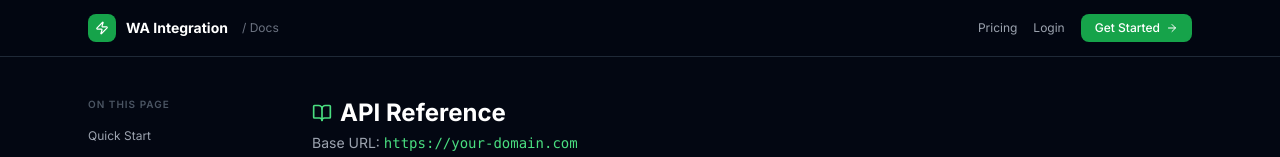
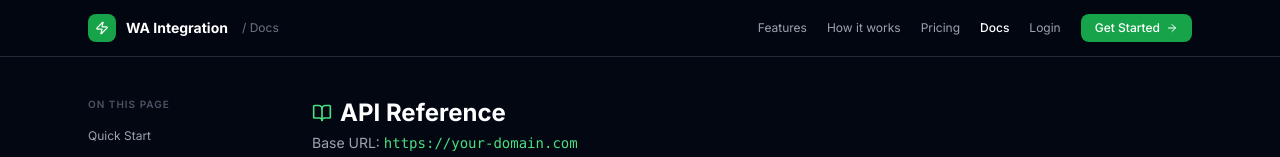
Before and after one commit to josapratama/wabridge, a React (Vite) app: page /public-docs in a window 1280 px wide. Shown: the top 157 px of the page. Built offline with nearby package versions, Linux system fonts and the light colour scheme.

Commit message:
refactor(nav): extract PublicNav component for consistent header across all public pages; add back button to login/register

```diff
--- /dev/null
+++ b/src/components/PublicNav.tsx
@@ -0,0 +1,72 @@
+import { Link, useLocation } from "react-router-dom";
+import { Zap, ArrowRight } from "lucide-react";
+
+const links = [
+  { to: "/#features", label: "Features", external: true },
+  { to: "/#how-it-works", label: "How it works", external: true },
+  { to: "/pricing", label: "Pricing", external: false },
+  { to: "/public-docs", label: "Docs", external: false },
+];
+
+export default function PublicNav() {
+  const { pathname } = useLocation();
+
+  return (
+    <nav className="border-b border-gray-800 sticky top-0 z-50 bg-gray-950/90 backdrop-blur-sm">
+      <div className="max-w-6xl mx-auto px-6 h-14 flex items-center justify-between">
+        {/* Logo */}
+        <Link to="/" className="flex items-center gap-2.5">
+          <div className="w-7 h-7 rounded-lg bg-brand-600 flex items-center justify-center">
+            <Zap className="w-3.5 h-3.5 text-white" />
+          </div>
+          <span className="text-sm font-bold text-white">WA Integration</span>
+          {pathname === "/public-docs" && (
+            <span className="text-xs text-gray-500 ml-1">/ Docs</span>
+          )}
+          {pathname === "/pricing" && (
+            <span className="text-xs text-gray-500 ml-1">/ Pricing</span>
+          )}
+        </Link>
+
+        {/* Links */}
+        <div className="flex items-center gap-5">
+          {links.map((link) =>
+            link.external ? (
+              <a
+                key={link.to}
+                href={link.to}
+                className="text-xs text-gray-400 hover:text-white transition-colors hidden sm:block"
+              >
+                {link.label}
+              </a>
+            ) : (
+              <Link
+                key={link.to}
+                to={link.to}
+                className={`text-xs transition-colors hidden sm:block ${
+                  pathname === link.to
+                    ? "text-white font-medium"
+                    : "text-gray-400 hover:text-white"
+                }`}
+              >
+                {link.label}
+              </Link>
+            ),
+          )}
+          <Link
+            to="/login"
+            className="text-xs text-gray-400 hover:text-white transition-colors"
+          >
+            Login
+          </Link>
+          <Link
+            to="/register"
+            className="inline-flex items-center gap-1.5 px-3.5 py-1.5 bg-brand-600 hover:bg-brand-500 text-white text-xs font-medium rounded-lg transition-colors"
+          >
+            Get Started <ArrowRight className="w-3 h-3" />
+          </Link>
+        </div>
+      </div>
+    </nav>
+  );
+}
--- a/src/pages/Landing.tsx
+++ b/src/pages/Landing.tsx
@@ -1,4 +1,5 @@
 import { Link } from "react-router-dom";
+import PublicNav from "../components/PublicNav";
 import {
   Zap,
   MessageSquare,
@@ -177,61 +178,7 @@ const steps = [
 export default function Landing() {
   return (
     <div className="min-h-screen bg-gray-950 text-gray-100">
-      {/* Nav */}
-      <nav className="border-b border-gray-800 sticky top-0 z-50 bg-gray-950/90 backdrop-blur-sm">
-        <div className="max-w-6xl mx-auto px-6 h-14 flex items-center justify-between">
-          <div className="flex items-center gap-2.5">
-            <div className="w-7 h-7 rounded-lg bg-brand-600 flex items-center justify-center">
-              <Zap className="w-3.5 h-3.5 text-white" />
-            </div>
-            <span className="text-sm font-bold text-white">WA Integration</span>
-          </div>
-          <div className="flex items-center gap-6">
-            <a
-              href="#features"
-              className="text-xs text-gray-400 hover:text-white transition-colors hidden sm:block"
-            >
-              Features
-            </a>
-            <a
-              href="#how-it-works"
-              className="text-xs text-gray-400 hover:text-white transition-colors hidden sm:block"
-            >
-              How it works
-            </a>
-            <a
-              href="#api"
-              className="text-xs text-gray-400 hover:text-white transition-colors hidden sm:block"
-            >
-              API
-            </a>
-            <Link
-              to="/pricing"
-              className="text-xs text-gray-400 hover:text-white transition-colors hidden sm:block"
-            >
-              Pricing
-            </Link>
-            <Link
-              to="/public-docs"
-              className="text-xs text-gray-400 hover:text-white transition-colors hidden sm:block"
-            >
-              Docs
-            </Link>
-            <Link
-              to="/login"
-              className="text-xs text-gray-400 hover:text-white transition-colors"
-            >
-              Login
-            </Link>
-            <Link
-              to="/register"
-              className="inline-flex items-center gap-1.5 px-3.5 py-1.5 bg-brand-600 hover:bg-brand-500 text-white text-xs font-medium rounded-lg transition-colors"
-            >
-              Get Started <ArrowRight className="w-3 h-3" />
-            </Link>
-          </div>
-        </div>
-      </nav>
+      <PublicNav />
 
       {/* Hero */}
       <section className="max-w-6xl mx-auto px-6 pt-20 pb-24 text-center">
--- a/src/pages/Login.tsx
+++ b/src/pages/Login.tsx
@@ -1,6 +1,6 @@
 import React, { useState } from "react";
 import { useNavigate, Link } from "react-router-dom";
-import { Zap } from "lucide-react";
+import { Zap, ArrowLeft } from "lucide-react";
 import { authApi } from "../api/client";
 
 export default function Login() {
@@ -33,6 +33,14 @@ export default function Login() {
   return (
     <div className="min-h-screen flex items-center justify-center bg-gray-950 p-4">
       <div className="w-full max-w-sm">
+        {/* Back button */}
+        <Link
+          to="/"
+          className="inline-flex items-center gap-1.5 text-xs text-gray-500 hover:text-gray-300 transition-colors mb-6"
+        >
+          <ArrowLeft className="w-3.5 h-3.5" /> Back to home
+        </Link>
+
         {/* Logo */}
         <div className="flex flex-col items-center mb-8">
           <div className="w-12 h-12 rounded-xl bg-brand-600 flex items-center justify-center mb-4">
--- a/src/pages/Pricing.tsx
+++ b/src/pages/Pricing.tsx
@@ -1,5 +1,6 @@
 import { Link } from "react-router-dom";
-import { Zap, Check, ArrowRight, Server, Cloud, Building2 } from "lucide-react";
+import { Check, ArrowRight, Server, Cloud, Building2 } from "lucide-react";
+import PublicNav from "../components/PublicNav";
 
 const plans = [
   {
@@ -111,37 +112,7 @@ const faqs = [
 export default function Pricing() {
   return (
     <div className="min-h-screen bg-gray-950 text-gray-100">
-      {/* Navbar */}
-      <nav className="border-b border-gray-800 sticky top-0 z-50 bg-gray-950/90 backdrop-blur-sm">
-        <div className="max-w-6xl mx-auto px-6 h-14 flex items-center justify-between">
-          <Link to="/" className="flex items-center gap-2.5">
-            <div className="w-7 h-7 rounded-lg bg-brand-600 flex items-center justify-center">
-              <Zap className="w-3.5 h-3.5 text-white" />
-            </div>
-            <span className="text-sm font-bold text-white">WA Integration</span>
-          </Link>
-          <div className="flex items-center gap-4">
-            <Link
-              to="/public-docs"
-              className="text-xs text-gray-400 hover:text-white transition-colors"
-            >
-              Docs
-            </Link>
-            <Link
-              to="/login"
-              className="text-xs text-gray-400 hover:text-white transition-colors"
-            >
-              Login
-            </Link>
-            <Link
-              to="/register"
-              className="inline-flex items-center gap-1.5 px-3.5 py-1.5 bg-brand-600 hover:bg-brand-500 text-white text-xs font-medium rounded-lg transition-colors"
-            >
-              Get Started <ArrowRight className="w-3 h-3" />
-            </Link>
-          </div>
-        </div>
-      </nav>
+      <PublicNav />
 
       <div className="max-w-6xl mx-auto px-6 py-20 space-y-20">
         {/* Header */}
--- a/src/pages/PublicDocs.tsx
+++ b/src/pages/PublicDocs.tsx
@@ -1,17 +1,14 @@
 import { useState } from "react";
 import { Link } from "react-router-dom";
 import {
-  Zap,
   Copy,
   Check,
   BookOpen,
-  Send,
-  AlertCircle,
   ChevronDown,
   ChevronRight,
   ArrowRight,
-  Code2,
 } from "lucide-react";
+import PublicNav from "../components/PublicNav";
 
 const BASE = "https://your-domain.com";
 
@@ -189,38 +186,7 @@ print(res.json()["data"]["message_id"])`,
 
   return (
     <div className="min-h-screen bg-gray-950 text-gray-100">
-      {/* Navbar */}
-      <nav className="border-b border-gray-800 sticky top-0 z-50 bg-gray-950/90 backdrop-blur-sm">
-        <div className="max-w-6xl mx-auto px-6 h-14 flex items-center justify-between">
-          <Link to="/" className="flex items-center gap-2.5">
-            <div className="w-7 h-7 rounded-lg bg-brand-600 flex items-center justify-center">
-              <Zap className="w-3.5 h-3.5 text-white" />
-            </div>
-            <span className="text-sm font-bold text-white">WA Integration</span>
-            <span className="text-xs text-gray-500 ml-1">/ Docs</span>
-          </Link>
-          <div className="flex items-center gap-4">
-            <Link
-              to="/pricing"
-              className="text-xs text-gray-400 hover:text-white transition-colors"
-            >
-              Pricing
-            </Link>
-            <Link
-              to="/login"
-              className="text-xs text-gray-400 hover:text-white transition-colors"
-            >
-              Login
-            </Link>
-            <Link
-              to="/register"
-              className="inline-flex items-center gap-1.5 px-3.5 py-1.5 bg-brand-600 hover:bg-brand-500 text-white text-xs font-medium rounded-lg transition-colors"
-            >
-              Get Started <ArrowRight className="w-3 h-3" />
-            </Link>
-          </div>
-        </div>
-      </nav>
+      <PublicNav />
 
       <div className="max-w-6xl mx-auto px-6 py-10 flex gap-8">
         {/* Sidebar nav */}
--- a/src/pages/Register.tsx
+++ b/src/pages/Register.tsx
@@ -1,6 +1,6 @@
 import React, { useState } from "react";
 import { useNavigate, Link } from "react-router-dom";
-import { Zap } from "lucide-react";
+import { Zap, ArrowLeft } from "lucide-react";
 import { authApi } from "../api/client";
 
 export default function Register() {
@@ -32,6 +32,14 @@ export default function Register() {
   return (
     <div className="min-h-screen flex items-center justify-center bg-gray-950 p-4">
       <div className="w-full max-w-sm">
+        {/* Back button */}
+        <Link
+          to="/"
+          className="inline-flex items-center gap-1.5 text-xs text-gray-500 hover:text-gray-300 transition-colors mb-6"
+        >
+          <ArrowLeft className="w-3.5 h-3.5" /> Back to home
+        </Link>
+
         {/* Logo */}
         <div className="flex flex-col items-center mb-8">
           <div className="w-12 h-12 rounded-xl bg-brand-600 flex items-center justify-center mb-4">
```
